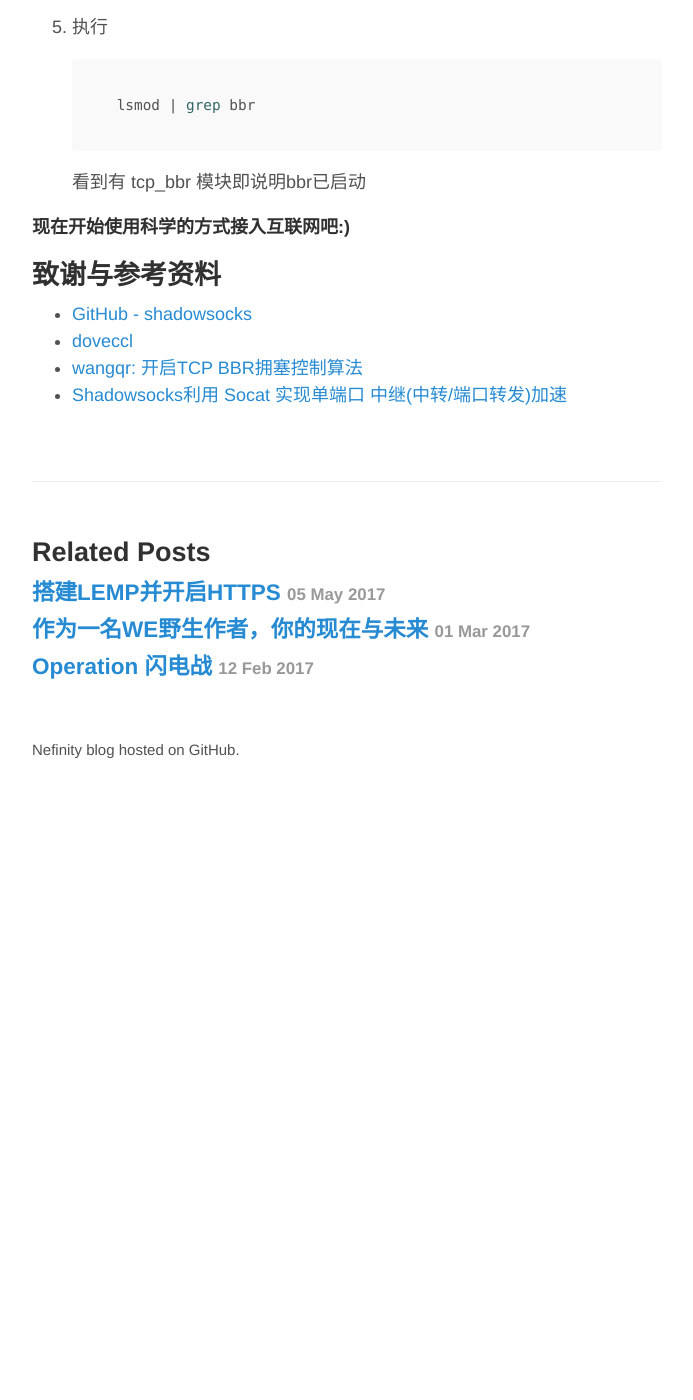
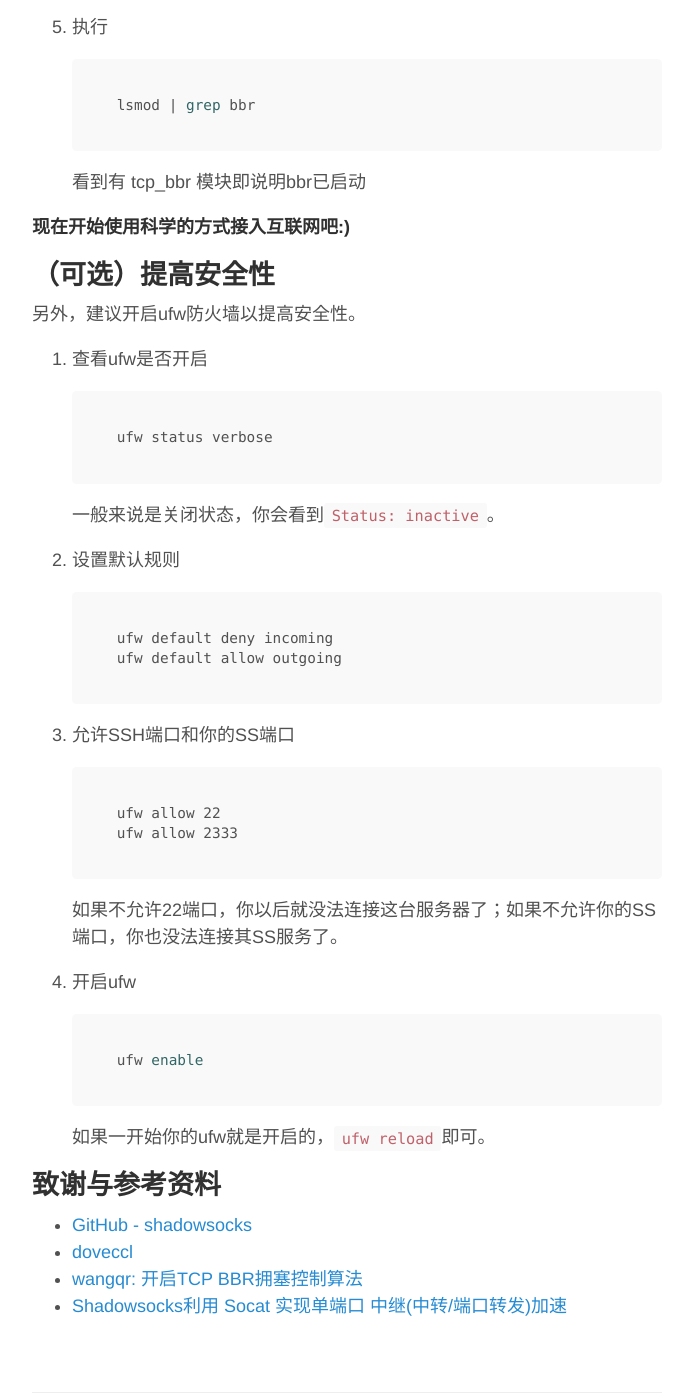
Before and after one commit to yatyricky/yatyricky.github.io, a Jekyll site: the page built from _posts/2017-04-14-deploy-ss-forward-proxy.md, in a window 1280 px wide and 1400 px high, scrolled down 4940 px. Shown: the whole window, without its empty margins (293-986 px from the left). Built offline with Jekyll 4.4.1, drawn with Linux system fonts in a browser that asks for light colours; comment, search, counter and statistics services are not loaded; before the commit the page ends 5739 px from its top, so only the background shows below that; some of the changed text lies outside the part shown.

Commit message:
added ufw config

````diff
--- a/_posts/2017-04-14-deploy-ss-forward-proxy.md
+++ b/_posts/2017-04-14-deploy-ss-forward-proxy.md
@@ -194,6 +194,42 @@ BBR 目的是要尽量跑满带宽, 并且尽量不要有排队的情况, 效果
 
 **现在开始使用科学的方式接入互联网吧:)**
 
+## （可选）提高安全性
+
+另外，建议开启ufw防火墙以提高安全性。
+
+1. 查看ufw是否开启
+
+    ```bash
+    ufw status verbose
+    ```
+
+    一般来说是关闭状态，你会看到```Status: inactive```。
+
+2. 设置默认规则
+
+    ```bash
+    ufw default deny incoming
+    ufw default allow outgoing
+    ```
+
+3. 允许SSH端口和你的SS端口
+
+    ```bash
+    ufw allow 22
+    ufw allow 2333
+    ```
+
+    如果不允许22端口，你以后就没法连接这台服务器了；如果不允许你的SS端口，你也没法连接其SS服务了。
+
+4. 开启ufw
+
+    ```bash
+    ufw enable
+    ```
+
+    如果一开始你的ufw就是开启的，```ufw reload```即可。
+
 ## 致谢与参考资料
 
 * [GitHub - shadowsocks](https://github.com/shadowsocks/shadowsocks-libev)
````
Also changed, not shown: other parts of _posts/2017-04-14-deploy-ss-forward-proxy.md (+2 -2 lines).
